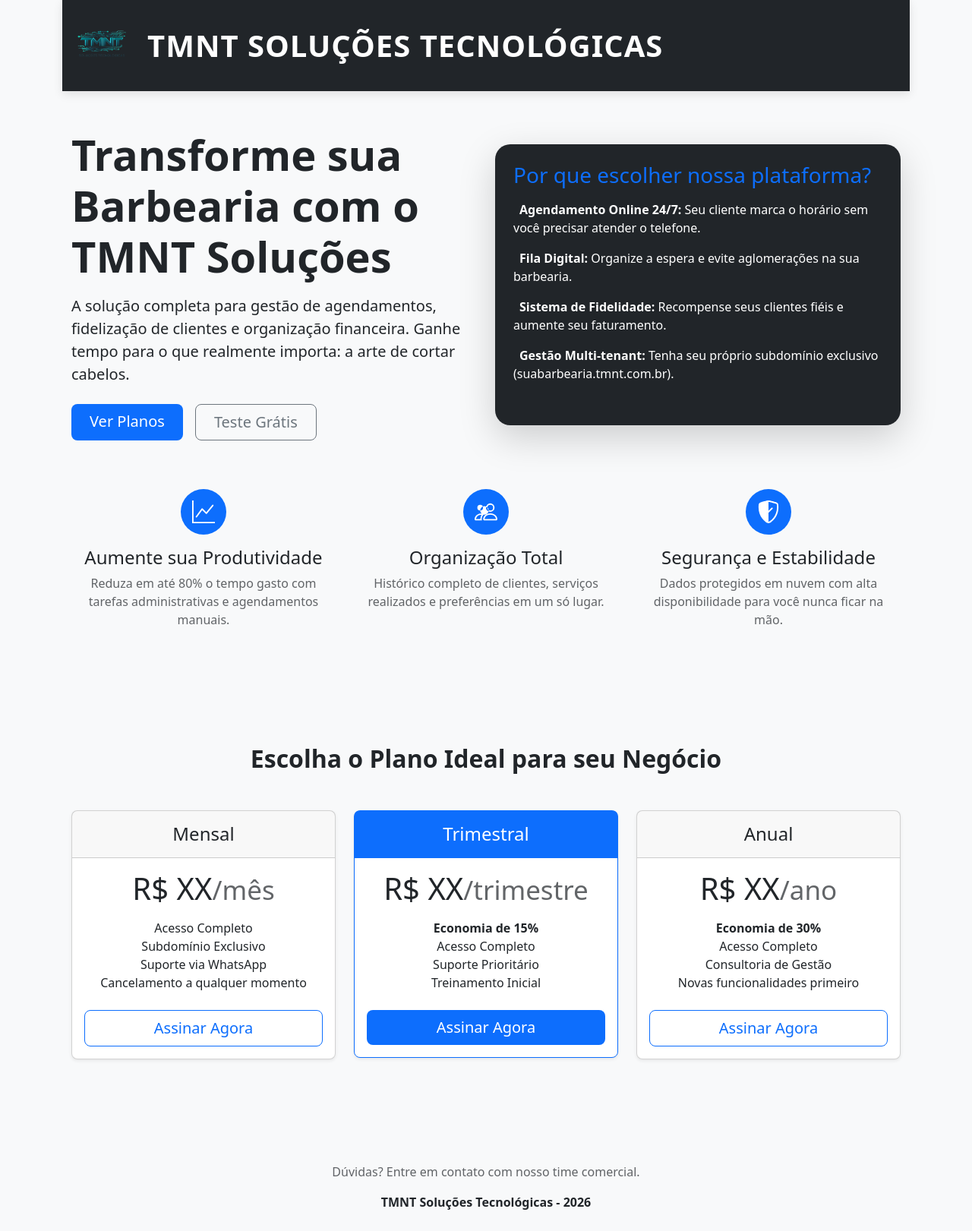
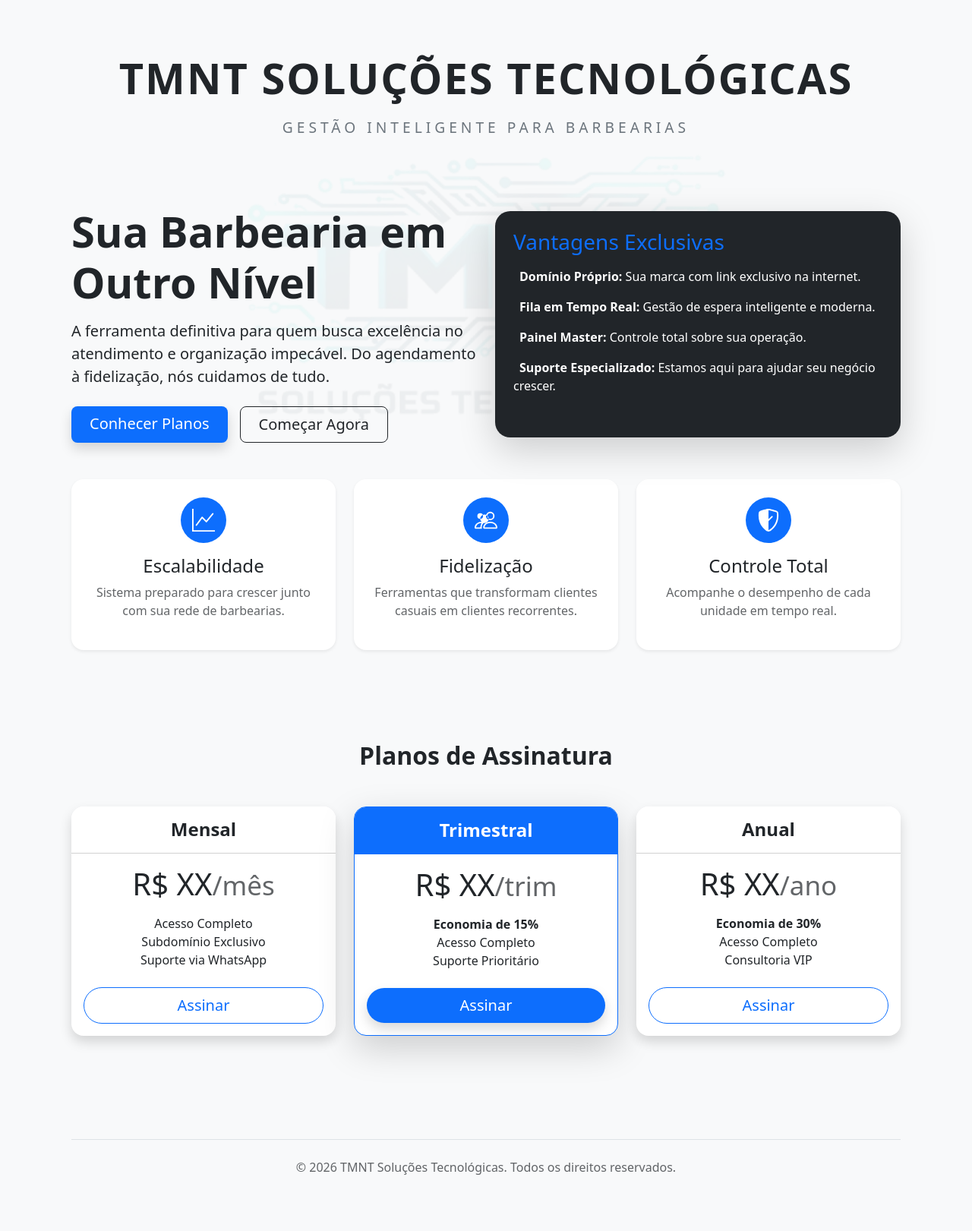
Before and after one commit to juliomtv/TMNT-Solu-oes-tecnologicas, a Flask app: page /venda in a window 1280 px wide. Shown: the whole page at 76% size. Before the commit the page ends 1593 px from the top, so only its background shows below. Run offline with Flask 3, Linux system fonts and the light colour scheme.

Commit message:
style: novo layout imersivo com logo no fundo e nome centralizado

```diff
--- a/barbearia_system/templates/venda.html
+++ b/barbearia_system/templates/venda.html
@@ -1,61 +1,98 @@
 {% extends 'base.html' %}
 
 {% block content %}
-<!-- Sobrescreve o estilo da navbar apenas para esta página -->
+<!-- Estilos Personalizados para o Layout Imersivo -->
 <style>
-    /* Esconde a navbar padrão do base.html para criar uma personalizada */
+    /* Esconde a navbar padrão */
     nav.navbar { display: none !important; }
 
-    .venda-navbar {
-        padding: 20px 0;
-        background-color: #212529;
-        margin-bottom: 50px;
-        box-shadow: 0 4px 12px rgba(0,0,0,0.1);
+    /* Logo como fundo da página toda */
+    body {
+        position: relative;
+        background-color: #f8f9fa !important;
+        min-height: 100vh;
     }
-    .venda-logo {
-        max-height: 80px;
-        margin-right: 20px;
+
+    body::before {
+        content: "";
+        position: fixed;
+        top: 0;
+        left: 0;
+        width: 100%;
+        height: 100%;
+        background-image: url("{{ url_for('static', filename='uploads/logo.png') }}");
+        background-repeat: no-repeat;
+        background-position: center;
+        background-size: contain;
+        opacity: 0.05; /* Marca d'água sutil */
+        z-index: -1;
+        pointer-events: none;
     }
+
+    /* Nome da Empresa Centralizado no Topo */
+    .venda-header {
+        padding: 60px 0 40px 0;
+        text-align: center;
+    }
+
     .venda-brand-name {
-        font-size: 2.5rem;
-        font-weight: 800;
-        color: white;
+        font-size: 3.5rem;
+        font-weight: 900;
+        color: #212529;
         text-transform: uppercase;
-        letter-spacing: 1px;
+        letter-spacing: 2px;
+        margin-bottom: 10px;
+        display: block;
     }
+
+    .venda-subtitle {
+        font-size: 1.2rem;
+        color: #6c757d;
+        font-weight: 500;
+        text-transform: uppercase;
+        letter-spacing: 5px;
+    }
+
+    /* Ajustes de conteúdo para garantir legibilidade sobre o fundo */
+    .content-wrapper {
+        position: relative;
+        z-index: 1;
+    }
+
     @media (max-width: 768px) {
-        .venda-brand-name { font-size: 1.5rem; }
-        .venda-logo { max-height: 50px; }
+        .venda-brand-name { font-size: 2rem; }
+        .venda-subtitle { font-size: 0.9rem; letter-spacing: 2px; }
     }
 </style>
 
-<!-- Navbar Personalizada para a Página de Vendas -->
-<div class="venda-navbar">
-    <div class="container d-flex align-items-center justify-content-center justify-content-md-start">
-        <img src="{{ url_for('static', filename='uploads/logo.png') }}" alt="TMNT Logo" class="venda-logo">
+<div class="content-wrapper">
+    <!-- Cabeçalho Centralizado -->
+    <header class="venda-header">
+        <div class="container">
             <span class="venda-brand-name">TMNT Soluções Tecnológicas</span>
+            <span class="venda-subtitle">Gestão Inteligente para Barbearias</span>
         </div>
-</div>
+    </header>
 
-<div class="container">
+    <div class="container py-5">
         <!-- Seção de Apresentação (Hero) -->
         <div class="row align-items-center mb-5">
             <div class="col-lg-6">
-            <h1 class="display-4 fw-bold mb-3">Transforme sua Barbearia com o TMNT Soluções</h1>
-            <p class="lead mb-4">A solução completa para gestão de agendamentos, fidelização de clientes e organização financeira. Ganhe tempo para o que realmente importa: a arte de cortar cabelos.</p>
+                <h1 class="display-4 fw-bold mb-3">Sua Barbearia em Outro Nível</h1>
+                <p class="lead mb-4">A ferramenta definitiva para quem busca excelência no atendimento e organização impecável. Do agendamento à fidelização, nós cuidamos de tudo.</p>
                 <div class="d-grid gap-2 d-md-flex justify-content-md-start">
-                <a href="#planos" class="btn btn-primary btn-lg px-4 me-md-2">Ver Planos</a>
-                <a href="{{ url_for('cadastrar_barbearia') }}" class="btn btn-outline-secondary btn-lg px-4">Teste Grátis</a>
+                    <a href="#planos" class="btn btn-primary btn-lg px-4 me-md-2 shadow">Conhecer Planos</a>
+                    <a href="{{ url_for('cadastrar_barbearia') }}" class="btn btn-outline-dark btn-lg px-4">Começar Agora</a>
                 </div>
             </div>
             <div class="col-lg-6 mt-4 mt-lg-0">
                 <div class="card bg-dark text-white p-4 shadow-lg border-0" style="border-radius: 20px;">
-                <h3 class="text-primary mb-3">Por que escolher nossa plataforma?</h3>
+                    <h3 class="text-primary mb-3">Vantagens Exclusivas</h3>
                     <ul class="list-unstyled">
-                    <li class="mb-3"><i class="bi bi-check-circle-fill text-success me-2"></i> <strong>Agendamento Online 24/7:</strong> Seu cliente marca o horário sem você precisar atender o telefone.</li>
-                    <li class="mb-3"><i class="bi bi-check-circle-fill text-success me-2"></i> <strong>Fila Digital:</strong> Organize a espera e evite aglomerações na sua barbearia.</li>
-                    <li class="mb-3"><i class="bi bi-check-circle-fill text-success me-2"></i> <strong>Sistema de Fidelidade:</strong> Recompense seus clientes fiéis e aumente seu faturamento.</li>
-                    <li class="mb-3"><i class="bi bi-check-circle-fill text-success me-2"></i> <strong>Gestão Multi-tenant:</strong> Tenha seu próprio subdomínio exclusivo (suabarbearia.tmnt.com.br).</li>
+                        <li class="mb-3"><i class="bi bi-check-circle-fill text-success me-2"></i> <strong>Domínio Próprio:</strong> Sua marca com link exclusivo na internet.</li>
+                        <li class="mb-3"><i class="bi bi-check-circle-fill text-success me-2"></i> <strong>Fila em Tempo Real:</strong> Gestão de espera inteligente e moderna.</li>
+                        <li class="mb-3"><i class="bi bi-check-circle-fill text-success me-2"></i> <strong>Painel Master:</strong> Controle total sobre sua operação.</li>
+                        <li class="mb-3"><i class="bi bi-check-circle-fill text-success me-2"></i> <strong>Suporte Especializado:</strong> Estamos aqui para ajudar seu negócio crescer.</li>
                     </ul>
                 </div>
             </div>
@@ -64,50 +101,50 @@
         <!-- Seção de Benefícios -->
         <div class="row text-center mb-5">
             <div class="col-md-4 mb-4">
-            <div class="p-3">
+                <div class="p-4 bg-white shadow-sm rounded-4 h-100">
                     <div class="bg-primary text-white rounded-circle d-inline-flex align-items-center justify-content-center mb-3" style="width: 60px; height: 60px;">
                         <svg xmlns="http://www.w3.org/2000/svg" width="30" height="30" fill="currentColor" class="bi bi-graph-up" viewBox="0 0 16 16">
                             <path fill-rule="evenodd" d="M0 0h1v15h15v1H0V0Zm14.817 3.113a.5.5 0 0 1 .07.704l-4.5 5.5a.5.5 0 0 1-.74.037L7.06 6.767l-3.656 5.027a.5.5 0 0 1-.808-.588l4-5.5a.5.5 0 0 1 .758-.06l2.609 2.61 4.15-5.073a.5.5 0 0 1 .704-.07Z"/>
                         </svg>
                     </div>
-                <h4>Aumente sua Produtividade</h4>
-                <p class="text-muted">Reduza em até 80% o tempo gasto com tarefas administrativas e agendamentos manuais.</p>
+                    <h4>Escalabilidade</h4>
+                    <p class="text-muted">Sistema preparado para crescer junto com sua rede de barbearias.</p>
                 </div>
             </div>
             <div class="col-md-4 mb-4">
-            <div class="p-3">
+                <div class="p-4 bg-white shadow-sm rounded-4 h-100">
                     <div class="bg-primary text-white rounded-circle d-inline-flex align-items-center justify-content-center mb-3" style="width: 60px; height: 60px;">
                         <svg xmlns="http://www.w3.org/2000/svg" width="30" height="30" fill="currentColor" class="bi bi-people" viewBox="0 0 16 16">
                             <path d="M15 14s1 0 1-1-1-4-5-4-5 3-5 4 1 1 1 1h8Zm-7.978-1A.261.261 0 0 1 7 12.996c.001-.264.167-1.03.76-1.72C8.312 10.629 9.282 10 11 10c1.717 0 2.687.63 3.24 1.276.593.69.758 1.457.76 1.72l-.008.002a.274.274 0 0 1-.014.002H7.022ZM11 7a2 2 0 1 0 0-4 2 2 0 0 0 0 4Zm3-2a3 3 0 1 1-6 0 3 3 0 0 1 6 0ZM6.936 9.28a5.88 5.88 0 0 0-1.23-.247A7.35 7.35 0 0 0 5 9c-4 0-5 3-5 4 0 .667.333 1 1 1h4.216A2.238 2.238 0 0 1 5 13c0-1.01.377-2.042 1.09-2.904.243-.294.526-.569.846-.816ZM4.92 10A5.493 5.493 0 0 0 4 13H1c0-.26.164-1.03.76-1.724C2.312 10.642 3.282 10 5 10c.002 0 .005 0 .008 0l-.088.002Zm1-5a2 2 0 1 1-4 0 2 2 0 0 1 4 0Zm1-1a3 3 0 1 0 0 6 3 3 0 0 0 0-6Z"/>
                         </svg>
                     </div>
-                <h4>Organização Total</h4>
-                <p class="text-muted">Histórico completo de clientes, serviços realizados e preferências em um só lugar.</p>
+                    <h4>Fidelização</h4>
+                    <p class="text-muted">Ferramentas que transformam clientes casuais em clientes recorrentes.</p>
                 </div>
             </div>
             <div class="col-md-4 mb-4">
-            <div class="p-3">
+                <div class="p-4 bg-white shadow-sm rounded-4 h-100">
                     <div class="bg-primary text-white rounded-circle d-inline-flex align-items-center justify-content-center mb-3" style="width: 60px; height: 60px;">
                         <svg xmlns="http://www.w3.org/2000/svg" width="30" height="30" fill="currentColor" class="bi bi-shield-check" viewBox="0 0 16 16">
                             <path d="M8 14.933a.615.615 0 0 0 .1-.025c.076-.023.174-.061.294-.118.24-.113.547-.29.893-.533a10.726 10.726 0 0 0 2.287-2.233c1.527-1.997 2.807-5.031 2.253-9.188a.48.48 0 0 0-.328-.39c-.651-.213-1.75-.56-2.837-.855C9.552 1.29 8.531 1.067 8 1.067v13.866zM5.072.56C6.157.265 7.31 0 8 0s1.843.265 2.928.56c1.11.3 2.229.655 2.887.87a1.54 1.54 0 0 1 1.044 1.262c.596 4.477-.787 7.795-2.465 9.99a11.775 11.775 0 0 1-2.517 2.453 7.159 7.159 0 0 1-1.048.625c-.28.132-.581.24-.829.24s-.548-.108-.829-.24a7.158 7.158 0 0 1-1.048-.625 11.777 11.777 0 0 1-2.517-2.453C1.928 10.487.545 7.169 1.141 2.692A1.54 1.54 0 0 1 2.185 1.43 62.456 62.456 0 0 1 5.072.56z"/>
                             <path d="M10.854 5.146a.5.5 0 0 1 0 .708l-3 3a.5.5 0 0 1-.708 0l-1.5-1.5a.5.5 0 1 1 .708-.708L7.5 7.793l2.646-2.647a.5.5 0 0 1 .708 0z"/>
                         </svg>
                     </div>
-                <h4>Segurança e Estabilidade</h4>
-                <p class="text-muted">Dados protegidos em nuvem com alta disponibilidade para você nunca ficar na mão.</p>
+                    <h4>Controle Total</h4>
+                    <p class="text-muted">Acompanhe o desempenho de cada unidade em tempo real.</p>
                 </div>
             </div>
         </div>
 
         <!-- Seção de Planos -->
         <div id="planos" class="py-5">
-        <h2 class="text-center mb-5 fw-bold">Escolha o Plano Ideal para seu Negócio</h2>
+            <h2 class="text-center mb-5 fw-bold">Planos de Assinatura</h2>
             <div class="row row-cols-1 row-cols-md-3 mb-3 text-center">
                 <!-- Plano Mensal -->
                 <div class="col">
-                <div class="card mb-4 rounded-3 shadow-sm">
-                    <div class="card-header py-3">
-                        <h4 class="my-0 fw-normal">Mensal</h4>
+                    <div class="card mb-4 rounded-4 shadow border-0 overflow-hidden">
+                        <div class="card-header py-3 bg-white">
+                            <h4 class="my-0 fw-bold">Mensal</h4>
                         </div>
                         <div class="card-body">
                             <h1 class="card-title pricing-card-title">R$ XX<small class="text-muted fw-light">/mês</small></h1>
@@ -115,55 +152,52 @@
                                 <li>Acesso Completo</li>
                                 <li>Subdomínio Exclusivo</li>
                                 <li>Suporte via WhatsApp</li>
-                            <li>Cancelamento a qualquer momento</li>
                             </ul>
-                        <a href="#" class="w-100 btn btn-lg btn-outline-primary">Assinar Agora</a>
+                            <a href="#" class="w-100 btn btn-lg btn-outline-primary rounded-pill">Assinar</a>
                         </div>
                     </div>
                 </div>
                 <!-- Plano Trimestral -->
                 <div class="col">
-                <div class="card mb-4 rounded-3 shadow-sm border-primary">
+                    <div class="card mb-4 rounded-4 shadow-lg border-primary overflow-hidden">
                         <div class="card-header py-3 text-white bg-primary border-primary">
-                        <h4 class="my-0 fw-normal">Trimestral</h4>
+                            <h4 class="my-0 fw-bold">Trimestral</h4>
                         </div>
                         <div class="card-body">
-                        <h1 class="card-title pricing-card-title">R$ XX<small class="text-muted fw-light">/trimestre</small></h1>
+                            <h1 class="card-title pricing-card-title">R$ XX<small class="text-muted fw-light">/trim</small></h1>
                             <ul class="list-unstyled mt-3 mb-4">
                                 <li><strong>Economia de 15%</strong></li>
                                 <li>Acesso Completo</li>
                                 <li>Suporte Prioritário</li>
-                            <li>Treinamento Inicial</li>
                             </ul>
-                        <a href="#" class="w-100 btn btn-lg btn-primary">Assinar Agora</a>
+                            <a href="#" class="w-100 btn btn-lg btn-primary rounded-pill shadow">Assinar</a>
                         </div>
                     </div>
                 </div>
                 <!-- Plano Anual -->
                 <div class="col">
-                <div class="card mb-4 rounded-3 shadow-sm">
-                    <div class="card-header py-3">
-                        <h4 class="my-0 fw-normal">Anual</h4>
+                    <div class="card mb-4 rounded-4 shadow border-0 overflow-hidden">
+                        <div class="card-header py-3 bg-white">
+                            <h4 class="my-0 fw-bold">Anual</h4>
                         </div>
                         <div class="card-body">
                             <h1 class="card-title pricing-card-title">R$ XX<small class="text-muted fw-light">/ano</small></h1>
                             <ul class="list-unstyled mt-3 mb-4">
                                 <li><strong>Economia de 30%</strong></li>
                                 <li>Acesso Completo</li>
-                            <li>Consultoria de Gestão</li>
-                            <li>Novas funcionalidades primeiro</li>
+                                <li>Consultoria VIP</li>
                             </ul>
-                        <a href="#" class="w-100 btn btn-lg btn-outline-primary">Assinar Agora</a>
+                            <a href="#" class="w-100 btn btn-lg btn-outline-primary rounded-pill">Assinar</a>
                         </div>
                     </div>
                 </div>
             </div>
         </div>
 
-    <!-- Rodapé da Venda -->
-    <div class="text-center mt-5">
-        <p class="text-muted">Dúvidas? Entre em contato com nosso time comercial.</p>
-        <p class="fw-bold">TMNT Soluções Tecnológicas - 2026</p>
+        <!-- Rodapé -->
+        <footer class="text-center mt-5 py-4 border-top">
+            <p class="text-muted mb-0">© 2026 TMNT Soluções Tecnológicas. Todos os direitos reservados.</p>
+        </footer>
     </div>
 </div>
 {% endblock %}
```
Lines whose indentation alone changed are shown as unchanged.
